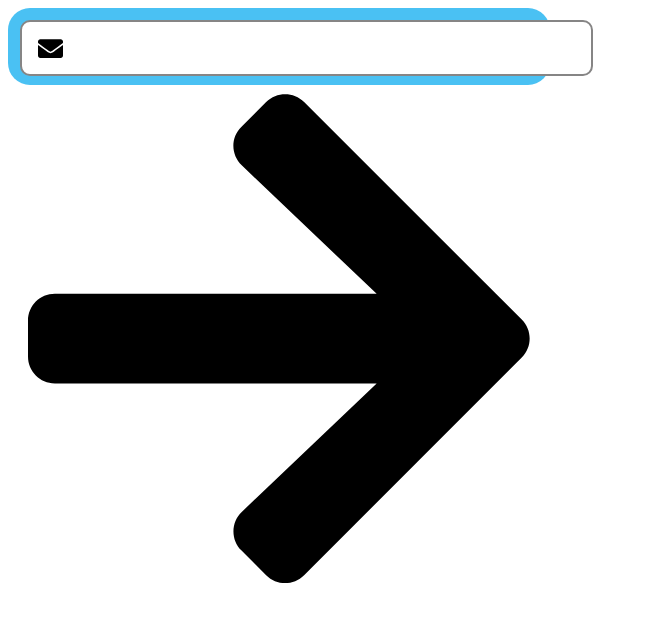
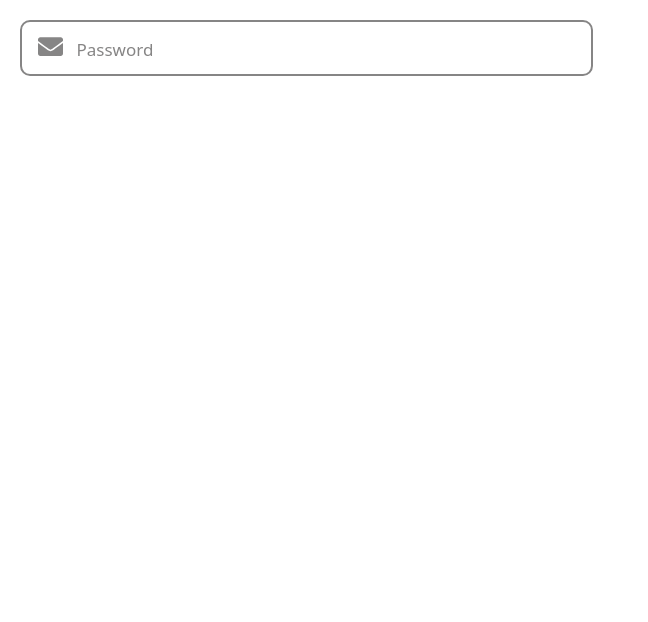
Before and after one commit to ULA-Development/ClinicWaitTime_Website, a React (Create React App) app: page / in a window 1280 px wide. Shown: the top 622 px of the page, without its empty margins (0-648 px from the left). Built offline with nearby package versions, Linux system fonts and the light colour scheme.

Commit message:
update fix

```diff
--- a/public/index.html
+++ b/public/index.html
@@ -9,7 +9,6 @@
       name="description"
       content="Web site created using create-react-app"
     />
-    <link rel="apple-touch-icon" href="%PUBLIC_URL%/logo192.png" />
     <!--
       manifest.json provides metadata used when your web app is installed on a
       user's mobile device or desktop. See https://developers.google.com/web/fundamentals/web-app-manifest/
--- a/src/App.tsx
+++ b/src/App.tsx
@@ -6,7 +6,6 @@ function App() {
   return (
     <div>
       <TextInput/>
-      <Button onClick={() => console.log("click")}>Sign in </Button>
     </div>
   );
 }
--- a/src/assets/colours.css
+++ /dev/null
@@ -1,6 +0,0 @@
-:root {
-    --main: #4AC1F3;
-    --main-dark:blue;
-    --secondary: white;
-    --grey: rgba(134,133,133,255);
-}
--- /dev/null
+++ b/src/assets/common.css
@@ -0,0 +1,7 @@
+:root {
+    --main: #59CCFC;
+    --main-dark:blue;
+    --secondary: white;
+    --grey: #868585;
+    --grey-text: rgb(86,86,86);
+}
--- a/src/components/TextInput.css
+++ b/src/components/TextInput.css
@@ -1,4 +1,49 @@
-@import url("../assets/colours.css");
+@import url("../assets/common.css");
+
+@keyframes slideUp {
+    from{top: 17.5px; left:51.5px; scale: 1; }
+    to{top:-14px; left: 23.5px; scale: 0.6; }
+}
+
+@keyframes slideDown {
+    from{top:-10px; left: 23.5px; scale: 0.6; }
+    to{top: 17.5px; left:51.5px; scale: 1; }
+}
+.background{
+    animation-name: slideDown;
+    animation-duration: 200ms;
+    background-color: transparent;
+    padding-left: 5px;
+    padding-right: 5px;
+    position: absolute;
+    height: 20px;
+    left: 51.5px;
+    top: 17.5px;
+    width: fit-content;
+    height: auto;
+
+}
+.background-focus{
+    padding-left: 5px;
+    padding-right: 5px;
+    background-color: white;
+    position: absolute;
+    padding:5px;
+    left: 23.5px;
+    top: -14px;
+    height: auto;
+    width: fit-content;
+    scale: 0.6;
+    animation-name: slideUp;
+    animation-duration: 200ms;
+}
+
+.label{
+    color: var(--grey);
+    font-size: 17px;
+    width: fit-content;
+}
+
 .input{
     width: 100%;
     border-radius: 10px;
@@ -8,21 +53,22 @@
     padding-left: 55px;
     font-size: 17px;
     position: absolute;
-    color: rgb(90,90,90);
+    color: var(--grey-text);
+    background-color: rgba(255, 255, 255, 0);
+}
 
-}
 .container{
     width: 40%;
     position: absolute;
     left:20px;
     top:20px;
 }
+
 .icon{
     width: 25px;
     height: auto;
-    fill: var(--main-grey);
+    fill: var(--grey);
     position: absolute;
-    top: 16px;
+    top: 14.3px;
     left: 18px;
-
 }
--- a/src/components/TextInput.tsx
+++ b/src/components/TextInput.tsx
@@ -1,13 +1,37 @@
-import { ReactComponent as InputIcon } from '../assets/icons/envelope-solid.svg'
-import './TextInput.css'
+import React, { useState, useRef, Component } from "react";
+import { ReactComponent as InputIcon } from "../assets/icons/envelope-solid.svg";
+import "./TextInput.css";
+import { set } from "firebase/database";
 
-const TextInput = () => {
+function TextInput(){
+  const [focus, setFocus] = useState(false)
+  const [text, setText] = useState('')
+
+  const handleFocus = () => {
+    // If text in field, don't loose focus
+    if(focus == true && text == ''){
+      setFocus(false)
+    }else{
+      setFocus(true)
+    }
+  }
+
   return (
-    <div className="container">
-      <input type="text" id='9' className="input"/>
-      <InputIcon className="icon"/>
+    <div onClick={handleFocus} className="container">
+      <input
+        value={text}
+        onBlur={handleFocus}
+        onChange={(input) => setText(input.target.value)}
+        type="text"
+        id="id"
+        className="input"
+      />
+      <div className={focus != true ? "background" : "background-focus"}>
+        <span className="label">Password</span>
+      </div>
+      <InputIcon className="icon" />
     </div>
-  )
-}
+  );
+};
 
-export default TextInput
+export default TextInput;
--- /dev/null
+++ b/src/index.css
@@ -0,0 +1,3 @@
+body{
+    font-family: system-ui, -apple-system, BlinkMacSystemFont, 'Segoe UI', Roboto, Oxygen, Ubuntu, Cantarell, 'Open Sans', 'Helvetica Neue', sans-serif;
+}
--- a/src/index.tsx
+++ b/src/index.tsx
@@ -2,6 +2,7 @@ import React from 'react';
 import ReactDOM from 'react-dom/client';
 import App from './App';
 import reportWebVitals from './config/reportWebVitals';
+import './index.css'
 
 const root = ReactDOM.createRoot(
   document.getElementById('root') as HTMLElement
```
